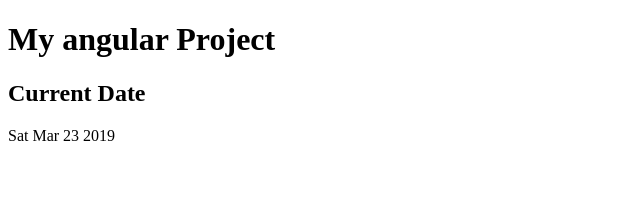
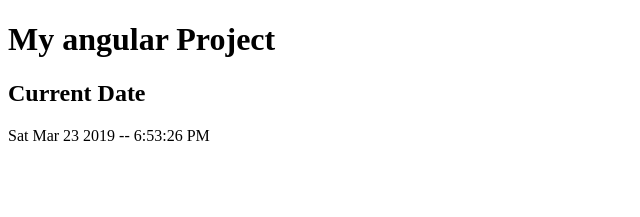
Before and after one commit to vaarigupta/LearnITGirl_CodeChat, an Angular app in the folder learn_angular/intro/: page / in a window 1280 px wide. Shown: the top 217 px of the page, without its empty margins (0-640 px from the left). Built offline with nearby package versions, Linux system fonts and the light colour scheme.

Commit message:
Data binding -async func

```diff
--- a/learn_angular/intro/src/app/date/date.component.ts
+++ b/learn_angular/intro/src/app/date/date.component.ts
@@ -1,4 +1,5 @@
 import { Component, OnInit } from '@angular/core';
+import { interval } from 'rxjs';
 
 @Component({
   selector: 'date',
@@ -7,8 +8,16 @@ import { Component, OnInit } from '@angular/core';
 })
 export class DateComponent implements OnInit {
 
-  dateval: string = new Date().toDateString();
-  constructor() { }
+  dateval: string;
+  constructor() {
+
+    setInterval(()=>{
+      let currentDate = new Date();
+      this.dateval = currentDate.toDateString() + " -- " + currentDate.toLocaleTimeString();
+
+    },1000);
+
+  }
 
   ngOnInit() {
   }
```
